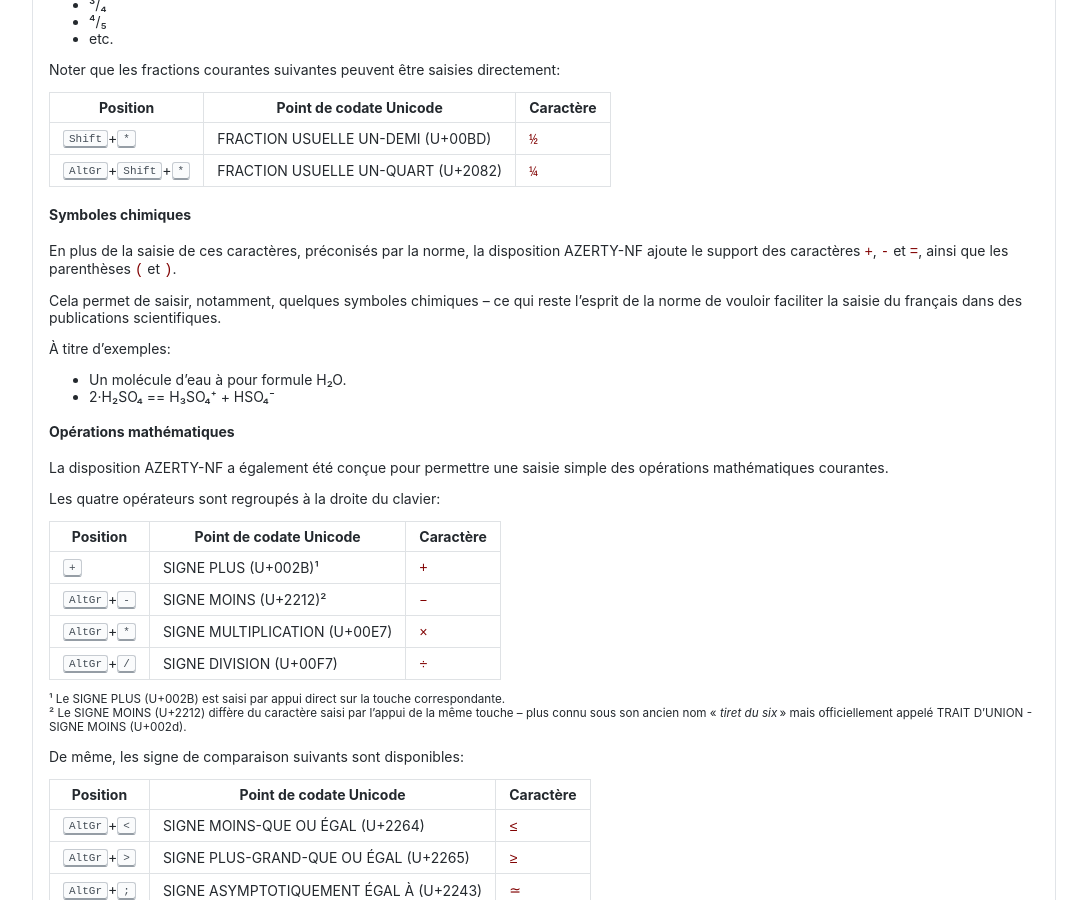
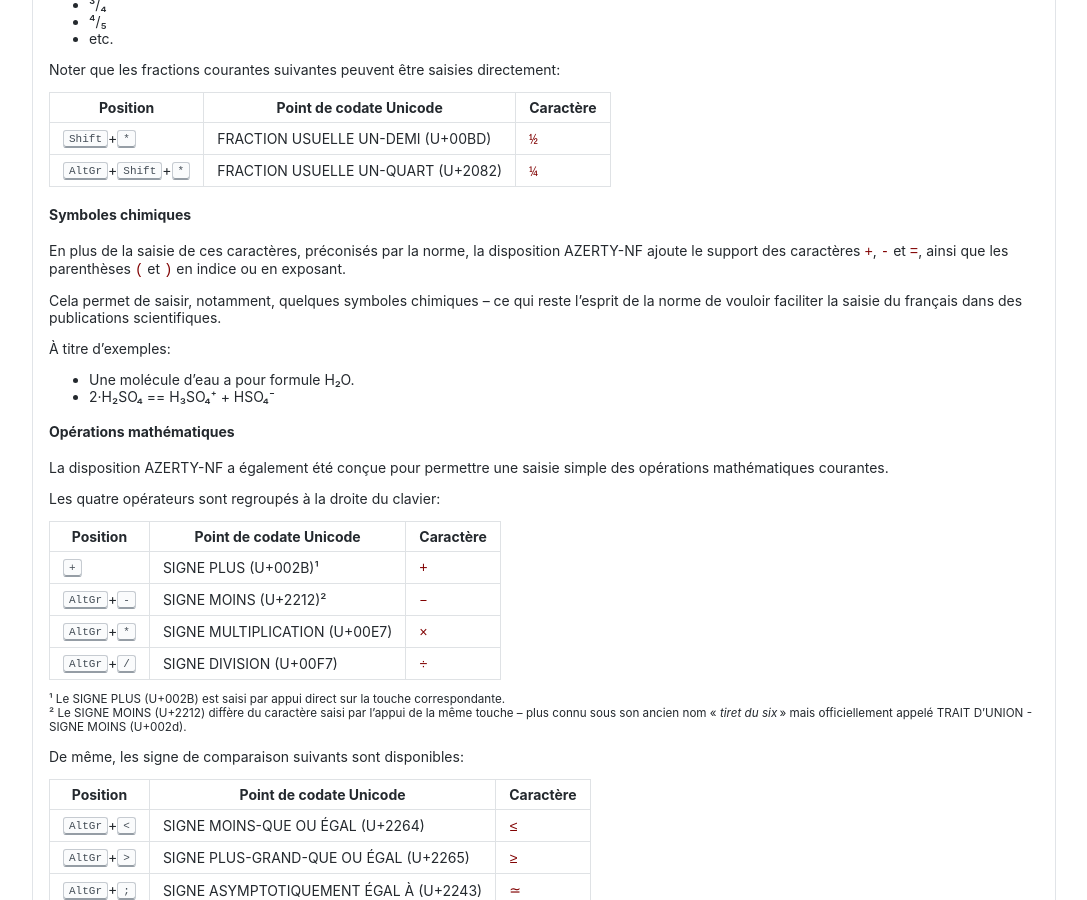
Before and after one commit to springcomp/optimized-azerty-win, a Jekyll site: the page built from index.md, in a window 1280 px wide and 900 px high, scrolled down 7681 px. Shown: the whole window, without its empty margins (96-1183 px from the left). Built offline with Jekyll 4.4.1, drawn with Linux system fonts in a browser that asks for light colours.

Commit message:
Fix typos and add a clarification in gh-pages README (#109)
* Explicit subscript/superscript characters support

* Fix typos

```diff
--- a/index.md
+++ b/index.md
@@ -274,13 +274,13 @@ Noter que les fractions courantes suivantes peuvent être saisies directement:
 <a name="chemical-symbols"></a>
 #### Symboles chimiques
 
-En plus de la saisie de ces caractères, préconisés par la norme, la disposition AZERTY-NF ajoute le support des caractères `+`, `-` et `=`, ainsi que les parenthèses `(` et `)`.
+En plus de la saisie de ces caractères, préconisés par la norme, la disposition AZERTY-NF ajoute le support des caractères `+`, `-` et `=`, ainsi que les parenthèses `(` et `)` en indice ou en exposant.
 
 Cela permet de saisir, notamment, quelques symboles chimiques – ce qui reste l’esprit de la norme de vouloir faciliter la saisie du français dans des publications scientifiques.
 
 À titre d’exemples:
 
-- Un molécule d’eau à pour formule H₂O.
+- Une molécule d’eau a pour formule H₂O.
 - 2·H₂SO₄ == H₃SO₄⁺ + HSO₄⁻
 
 
```
